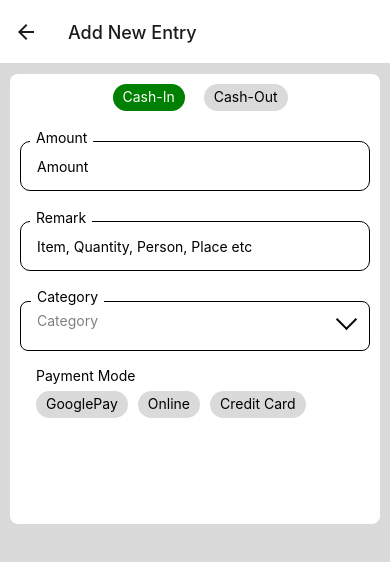
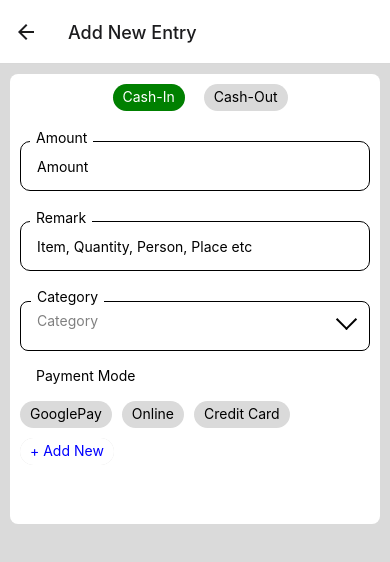
Before and after one commit to Santosh-Punase/FinanceApp, a React Native app: screen /AddNew in a window 390 px wide. Shown: the top 562 px of the page. Built offline with nearby package versions, Linux system fonts and the light colour scheme; what expo-linking would draw is missing.

Commit message:
add payment mode button changes and category screen minor changes

```diff
--- a/components/Button.tsx
+++ b/components/Button.tsx
@@ -1,6 +1,6 @@
 import { Text, StyleSheet, TouchableOpacity, TouchableOpacityProps } from "react-native";
 
-type ButtonType = 'success' | 'error' | 'primary';
+type ButtonType = 'success' | 'error' | 'primary' | 'link';
 
 export function Button({ onPress, label, rounded, selected, style, buttonType = "primary", ...rest }: TouchableOpacityProps & { label: string, rounded?: boolean, buttonType?: ButtonType, selected: boolean }) {
 
@@ -37,4 +37,8 @@ const styles = StyleSheet.create({
     color: '#fff',
     backgroundColor: 'blue',
   },
+  link: {
+    color: 'blue',
+    backgroundColor: '#fff',
+  }
 });
--- a/components/Transactions/NewEntryCard.tsx
+++ b/components/Transactions/NewEntryCard.tsx
@@ -1,5 +1,5 @@
 import { StatusBar } from 'expo-status-bar';
-import { useEffect, useState } from 'react';
+import { useEffect, useRef, useState } from 'react';
 import { Platform, StyleSheet, TouchableOpacity } from 'react-native';
 
 import { Text, View } from '../../components/Themed';
@@ -9,6 +9,7 @@ import { Card } from '../Card';
 import { Input } from '../Input';
 
 export default function NewEntryCard({ navigation, category }: any) {
+
   const entryInitialState = {
     transactionType: 'Cash-In' as TransactionType,
     category: '',
@@ -18,8 +19,7 @@ export default function NewEntryCard({ navigation, category }: any) {
     date: new Date
   }
   const [entry, setEntry] = useState<Transaction>(entryInitialState)
-
-  const paymentModes = ['GooglePay', 'Online', 'Credit Card'];
+  const [paymentModes, setPaymentModes] = useState<string[]>(['GooglePay', 'Online', 'Credit Card']);
 
   const updateEntry = (key: keyof Transaction, value: string ) => {
     setEntry({ ...entry, [key]: value })
@@ -61,7 +61,7 @@ export default function NewEntryCard({ navigation, category }: any) {
       <View style={styles.row}>
         <Input showLabel label='Remark' placeholder='Item, Quantity, Person, Place etc' value={entry.remark || ''} onChangeText={(remark) => updateEntry('remark', remark)} />
       </View>
-      <TouchableOpacity style={styles.dropdown} activeOpacity={1} onPress={() => navigation.navigate('Options')}>
+      <TouchableOpacity style={styles.dropdown} activeOpacity={1} onPress={() => navigation.navigate('Options', { header: 'Choose Category' })}>
         <Text style={styles.label}>Category</Text>
         <Text style={[entry.category ? {} : { color: 'gray' }]}>{entry.category || 'Category'}</Text>
         <View style={styles.dropdownIcon} />
@@ -74,11 +74,20 @@ export default function NewEntryCard({ navigation, category }: any) {
             rounded
             activeOpacity={1}
             label={paymentMode}
-            style={[{ marginRight: 10, }]}
+            style={[{ marginRight: 10, marginBottom: 10, }]}
             selected={entry.paymentMode === paymentMode}
             onPress={() => updateEntry('paymentMode', paymentMode)}
           />
         ))}
+        <Button
+          rounded
+          activeOpacity={1}
+          label={'+ Add New'}
+          buttonType='link'
+          style={[{ marginRight: 10, }]}
+          selected
+          onPress={() => null}
+        />
       </View>
     </Card>
   );
@@ -123,7 +132,6 @@ const styles = StyleSheet.create({
     position: 'relative',
     flexDirection: 'row',
     flexWrap: 'wrap',
-    paddingHorizontal: 16,
-    paddingVertical: 10,
+    paddingVertical: 20,
   }
 });
--- a/navigation/index.tsx
+++ b/navigation/index.tsx
@@ -46,7 +46,7 @@ function RootNavigator() {
       <Stack.Group screenOptions={{ presentation: 'modal' }}>
         <Stack.Screen name="Modal" component={ModalScreen} />
         <Stack.Screen name="AddNew" component={AddNewScreen} options={{ title: 'Add New Entry' }} />
-        <Stack.Screen name="Options" component={CategoryOptionsScreen} options={{ title: 'Choose Category' }} />
+        <Stack.Screen name="Options" component={CategoryOptionsScreen} options={({ route }) => ({ title: route.params.header }) } />
       </Stack.Group>
     </Stack.Navigator>
   );
--- a/screens/CategoryOptionsScreen.tsx
+++ b/screens/CategoryOptionsScreen.tsx
@@ -32,7 +32,7 @@ export default function CategoryOptionsScreen({ navigation, route }: any) {
         { !isError && <FontAwesome size={22} style={{ position: 'absolute', right: 10, }} name='search' color={'gray'} /> }
       </View>
       <ScrollView style={[{ width: '100%' }]}>
-        <View style={[{ width: '100%', borderWidth:1, borderRadius: 8, paddingTop: 10, }]}>
+        <View style={[{ width: '100%', paddingTop: 10, }]}>
           {categories.filter(c => c.toLowerCase().includes(searchString.toLowerCase())).map((c, i) => (
             <TouchableOpacity style={[styles.row, { borderRadius: 8, }]} key={i} onPress={() => navigation.navigate('AddNew', { category: c })}>
               <Text style={styles.category}>{c}</Text>
--- a/types.tsx
+++ b/types.tsx
@@ -17,7 +17,7 @@ export type RootStackParamList = {
   Root: NavigatorScreenParams<RootTabParamList> | undefined;
   Modal: undefined;
   AddNew: undefined;
-  Options: undefined;
+  Options: { header: string };
   NotFound: undefined;
 };
 
```
